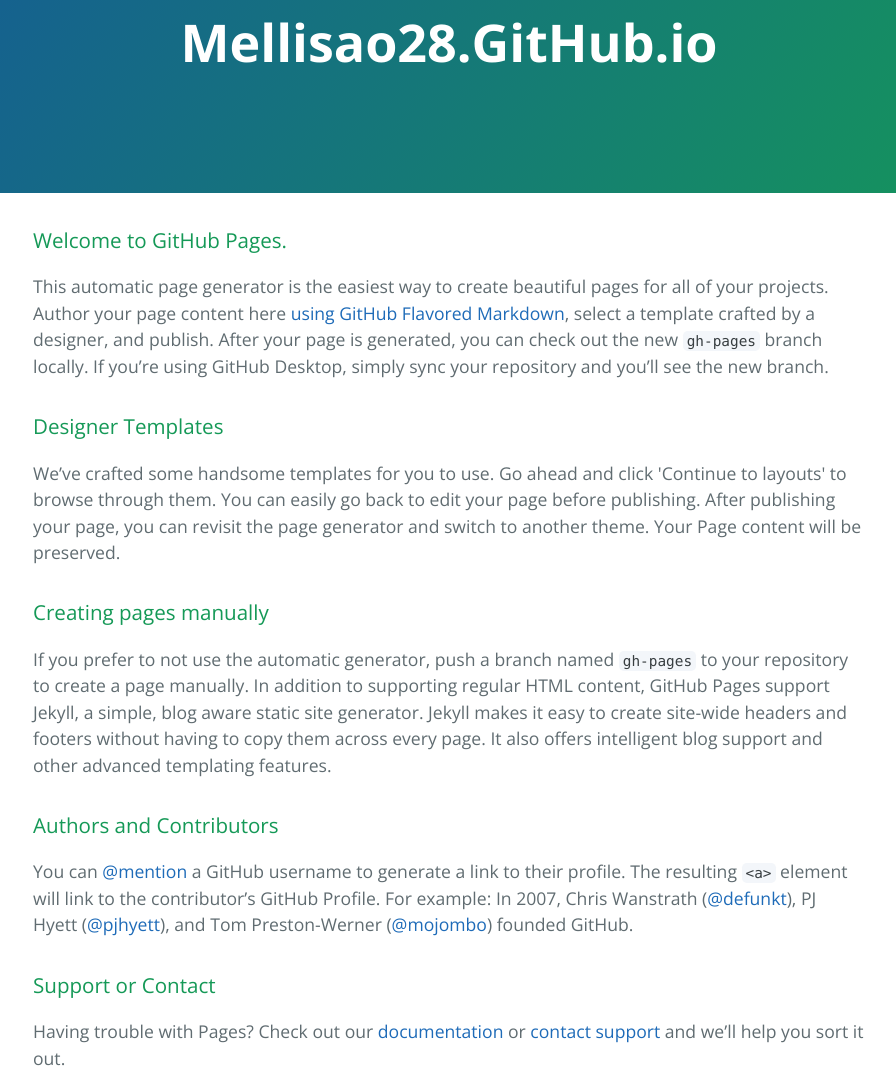
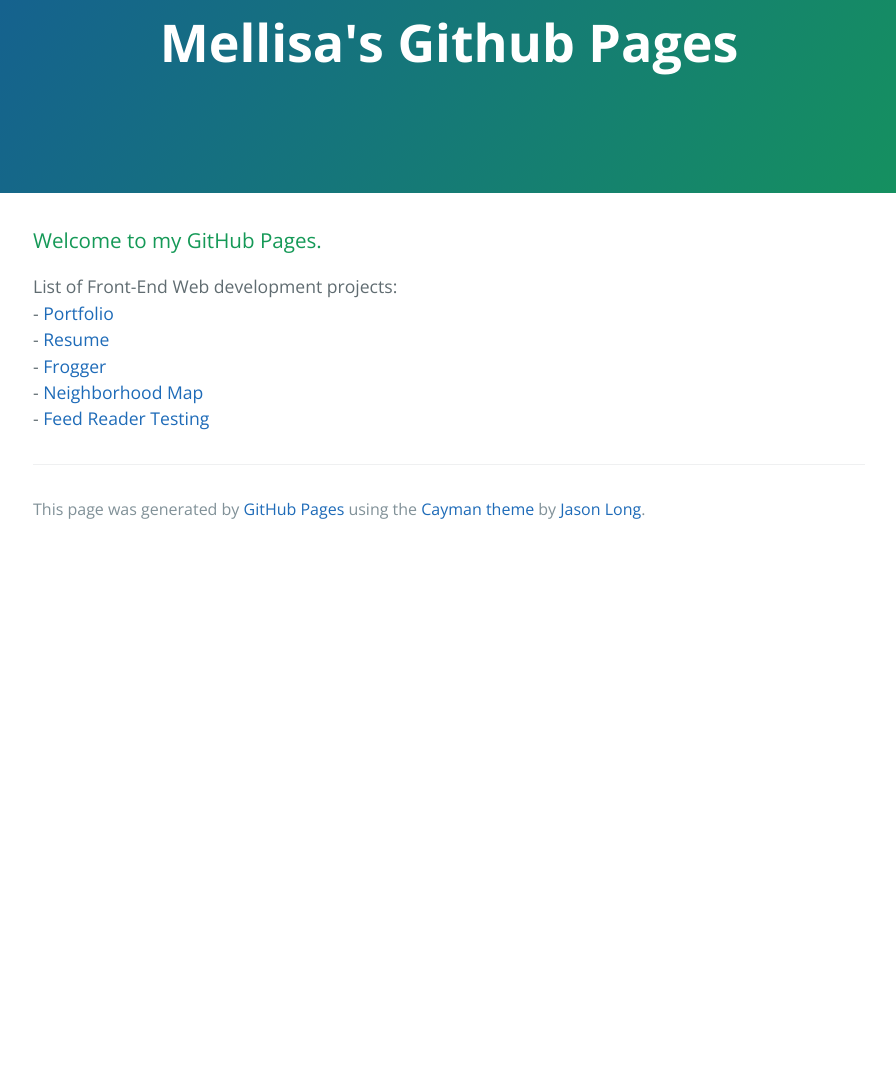
Before and after one commit to mellisao28/mellisao28.github.io, a plain HTML site: page index.html in a window 1280 px wide. Shown: the part 77-1151 px from the top of the page, without its empty margins (191-1087 px from the left). After the commit the page ends 800 px from the top, so only its background shows below. Drawn offline with nearby package versions, Linux system fonts and the light colour scheme.

Commit message:
style: add content

```diff
--- a/index.html
+++ b/index.html
@@ -11,35 +11,20 @@
   </head>
   <body>
     <section class="page-header">
-      <h1 class="project-name">Mellisao28.GitHub.io</h1>
+      <h1 class="project-name">Mellisa's Github Pages</h1>
       <h2 class="project-tagline"></h2>
     </section>
 
     <section class="main-content">
       <h3>
-<a id="welcome-to-github-pages" class="anchor" href="#welcome-to-github-pages" aria-hidden="true"><span class="octicon octicon-link"></span></a>Welcome to GitHub Pages.</h3>
+<a id="welcome-to-github-pages" class="anchor" href="#welcome-to-github-pages" aria-hidden="true"><span class="octicon octicon-link"></span></a>Welcome to my GitHub Pages.</h3>
 
-<p>This automatic page generator is the easiest way to create beautiful pages for all of your projects. Author your page content here <a href="https://guides.github.com/features/mastering-markdown/">using GitHub Flavored Markdown</a>, select a template crafted by a designer, and publish. After your page is generated, you can check out the new <code>gh-pages</code> branch locally. If you’re using GitHub Desktop, simply sync your repository and you’ll see the new branch.</p>
-
-<h3>
-<a id="designer-templates" class="anchor" href="#designer-templates" aria-hidden="true"><span class="octicon octicon-link"></span></a>Designer Templates</h3>
-
-<p>We’ve crafted some handsome templates for you to use. Go ahead and click 'Continue to layouts' to browse through them. You can easily go back to edit your page before publishing. After publishing your page, you can revisit the page generator and switch to another theme. Your Page content will be preserved.</p>
-
-<h3>
-<a id="creating-pages-manually" class="anchor" href="#creating-pages-manually" aria-hidden="true"><span class="octicon octicon-link"></span></a>Creating pages manually</h3>
-
-<p>If you prefer to not use the automatic generator, push a branch named <code>gh-pages</code> to your repository to create a page manually. In addition to supporting regular HTML content, GitHub Pages support Jekyll, a simple, blog aware static site generator. Jekyll makes it easy to create site-wide headers and footers without having to copy them across every page. It also offers intelligent blog support and other advanced templating features.</p>
-
-<h3>
-<a id="authors-and-contributors" class="anchor" href="#authors-and-contributors" aria-hidden="true"><span class="octicon octicon-link"></span></a>Authors and Contributors</h3>
-
-<p>You can <a href="https://github.com/blog/821" class="user-mention">@mention</a> a GitHub username to generate a link to their profile. The resulting <code>&lt;a&gt;</code> element will link to the contributor’s GitHub Profile. For example: In 2007, Chris Wanstrath (<a href="https://github.com/defunkt" class="user-mention">@defunkt</a>), PJ Hyett (<a href="https://github.com/pjhyett" class="user-mention">@pjhyett</a>), and Tom Preston-Werner (<a href="https://github.com/mojombo" class="user-mention">@mojombo</a>) founded GitHub.</p>
-
-<h3>
-<a id="support-or-contact" class="anchor" href="#support-or-contact" aria-hidden="true"><span class="octicon octicon-link"></span></a>Support or Contact</h3>
-
-<p>Having trouble with Pages? Check out our <a href="https://help.github.com/pages">documentation</a> or <a href="https://github.com/contact">contact support</a> and we’ll help you sort it out.</p>
+<p>List of Front-End Web development projects:<br>
+- <a href="http://mellisao28.github.io/portfolio">Portfolio</a><br>
+- <a href="http://mellisao28.github.io/resume">Resume</a><br>
+- <a href="http://mellisao28.github.io/frogger">Frogger</a><br>
+- <a href="http://mellisao28.github.io/localitymap/dist/index.html">Neighborhood Map</a><br>
+- <a href="http://mellisao28.github.io/FeedReaderTesting/">Feed Reader Testing</a></p>
 
       <footer class="site-footer">
 
```
